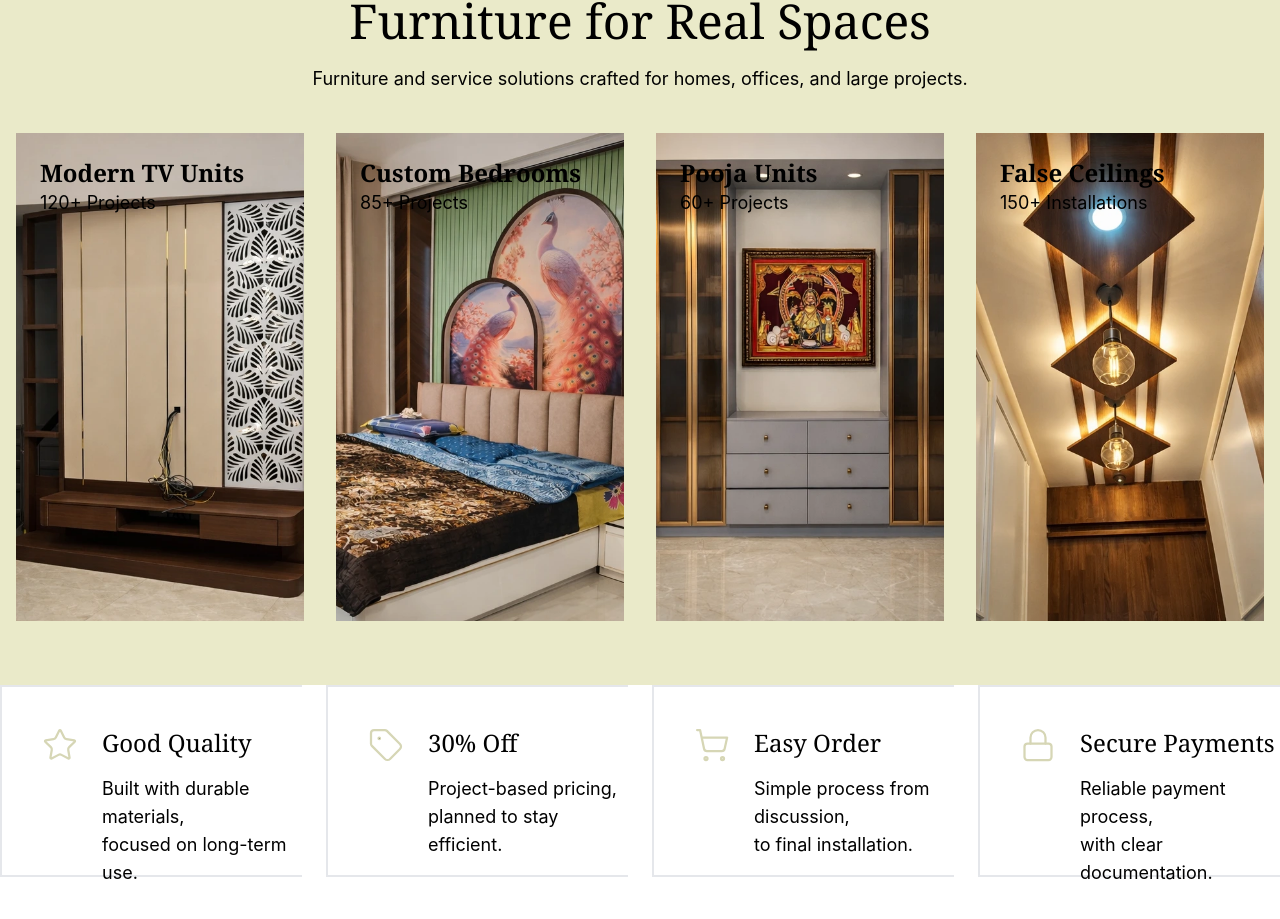
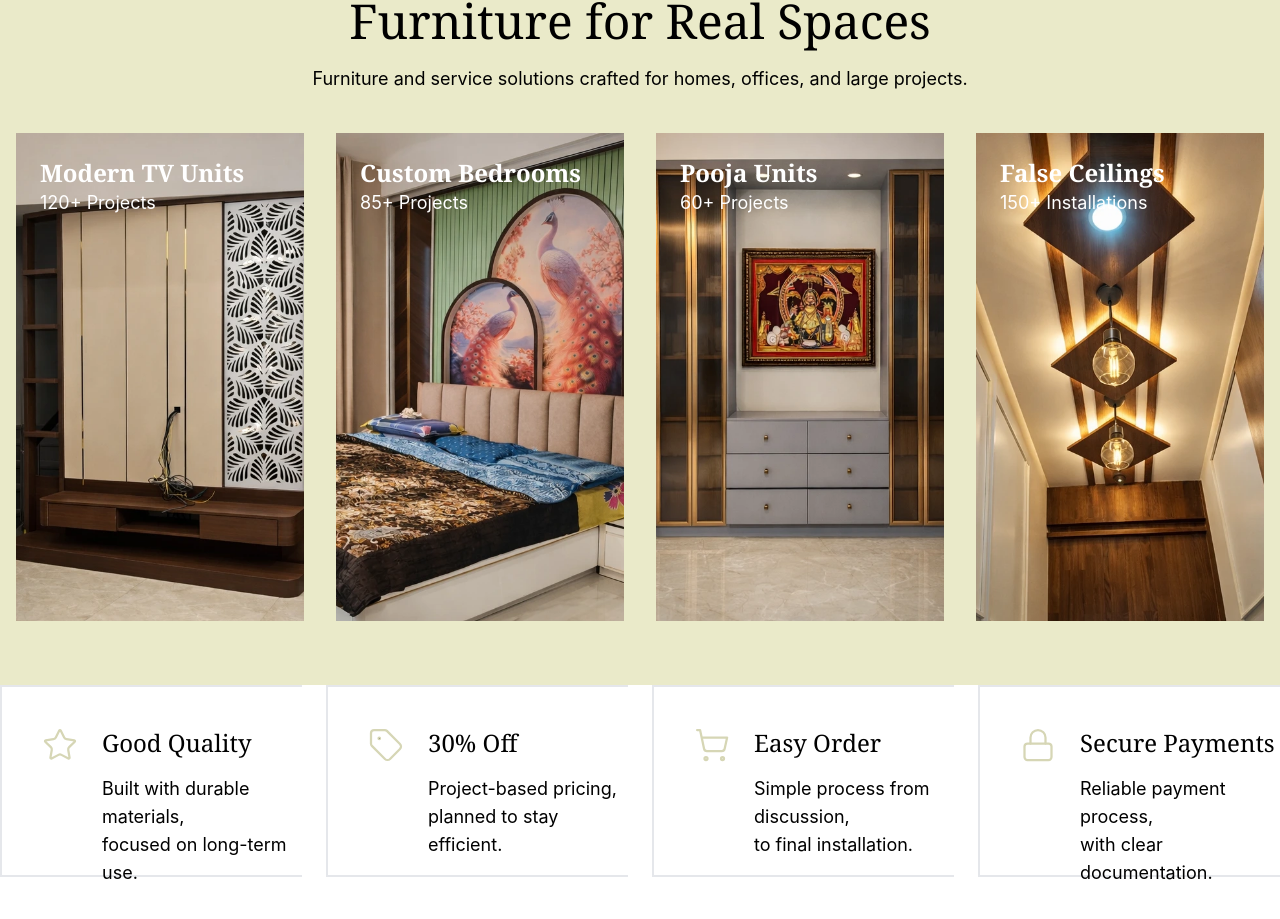
Before and after one commit to yogesh0712-wms/mg-furniture-frontend, a React (Create React App) app: page / in a window 1280 px wide. Shown: the part 3173-4092 px from the top of the page. Built offline with nearby package versions, Linux system fonts and the light colour scheme; no server answers.

Commit message:
Updated categories section text color from black to white

```diff
--- a/src/Home/Categories.jsx
+++ b/src/Home/Categories.jsx
@@ -235,7 +235,7 @@ const Collections = () => {
               alt={item.alt}
               className="absolute inset-0 h-full w-full object-cover"
             />
-            <div className="relative z-10 p-6 text-black">
+            <div className="relative z-10 p-6 text-white">
               <h1 className="font-serif text-xl lg:text-2xl">
                 {item.itemType}
               </h1>
```
